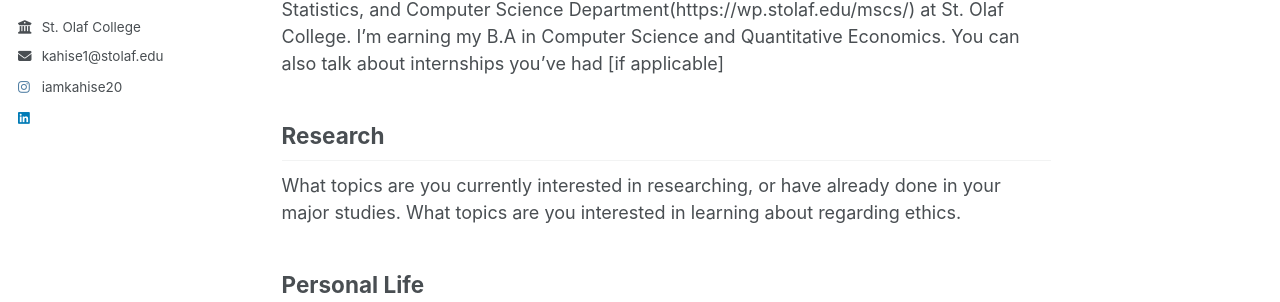
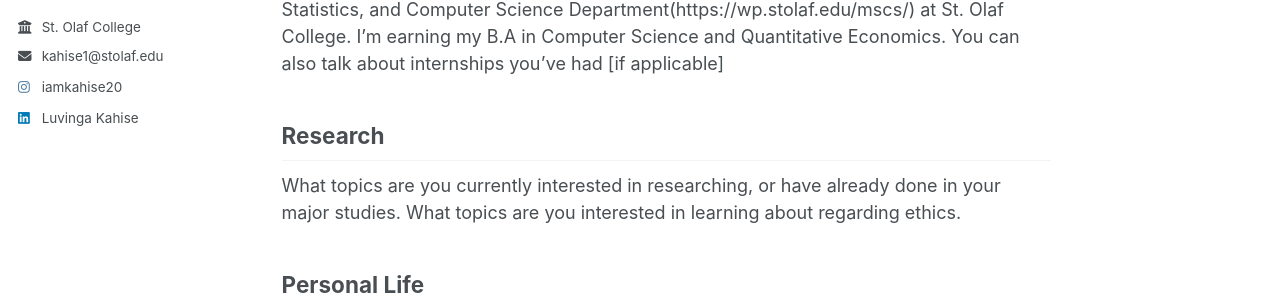
Before and after one commit to kahise1/ethics_fall2025, a Jekyll site: the page built from _pages/about.md, in a window 1280 px wide. Shown: the part 430-732 px from the top of the page. Built offline with Jekyll 4.4.1, drawn with Linux system fonts in a browser that asks for light colours; a script that is not in the unit is left out.

Commit message:
# Ln added

```diff
--- a/_includes/author-profile.html
+++ b/_includes/author-profile.html
@@ -121,7 +121,7 @@
         <li><a href="https://last.fm/user/{{ author.lastfm }}"><i class="fab fa-fw fa-lastfm icon-pad-right" aria-hidden="true"></i>Last.fm</a></li>
       {% endif %}
       {% if author.linkedin %}
-        <li><a href="https://www.linkedin.com/in/{{ author.linkedin }}"><i class="fab fa-fw fa-linkedin icon-pad-right" aria-hidden="true"></i>{{ author.linkedIn }}</a></li>
+        <li><a href="https://www.linkedin.com/in/{{ author.linkedin }}"><i class="fab fa-fw fa-linkedin icon-pad-right" aria-hidden="true"></i>{{ author.linkedin }}</a></li>
       {% endif %}
       {% if author.mastodon %}
         <li><a href="{{ author.mastodon }}"><i class="fab fa-fw fa-mastodon icon-pad-right" aria-hidden="true"></i>Mastodon</a></li>
```
